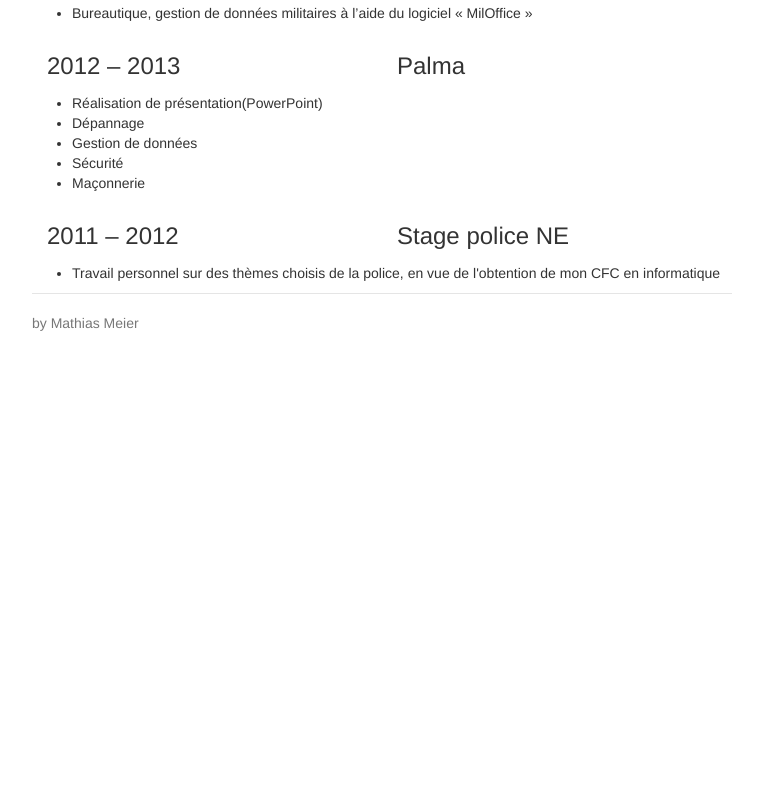
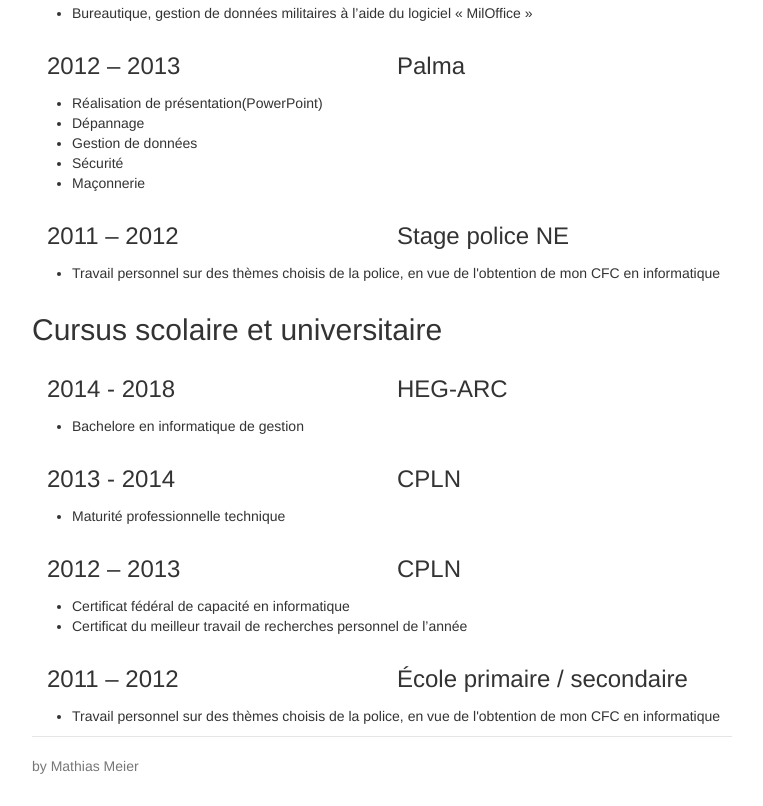
Before and after one commit to meiermathias/CV_Meier_Mathias, a website: page app/index.html in a window 1280 px wide. Shown: the part 803-1609 px from the top of the page, without its empty margins (258-1021 px from the left). Before the commit the page ends 1166 px from the top, so only its background shows below. Drawn offline with nearby package versions, Linux system fonts and the light colour scheme; files that its build step writes are made by us from their sources.

Commit message:
Ticket-3 : Add "Cursus" part in CV
Add a new « Cursus » part with 4 dates in the CV

```diff
--- a/app/index.html
+++ b/app/index.html
@@ -108,7 +108,44 @@
         </div>
       </div>
 
-
+      <div class="row Cursus">
+        <div class="col-lg-12">
+          <h2>Cursus scolaire et universitaire</h2>
+          <h3 class="col-lg-6">2014 - 2018</h3>
+          <h3 class="col-lg-6">HEG-ARC</h3>
+          <br/>
+          <br/>
+          <br/>
+          <ul>
+            <li>Bachelore en informatique de gestion</li>
+          </ul>
+          <h3 class="col-lg-6">2013 - 2014</h3>
+          <h3 class="col-lg-6">CPLN</h3>
+          <br/>
+          <br/>
+          <br/>
+          <ul>
+            <li>Maturité professionnelle technique</li>
+          </ul>
+          <h3 class="col-lg-6">2012 – 2013</h3>
+          <h3 class="col-lg-6">CPLN</h3>
+          <br/>
+          <br/>
+          <br/>
+          <ul>
+            <li>Certificat fédéral de capacité en informatique</li>
+            <li>Certificat du meilleur travail de recherches personnel de  l’année</li>
+          </ul>
+          <h3 class="col-lg-6">2011 – 2012</h3>
+          <h3 class="col-lg-6">École primaire / secondaire</h3>
+          <br/>
+          <br/>
+          <br/>
+          <ul>
+            <li>Travail personnel sur des thèmes choisis de la police, en vue de l'obtention de mon CFC en informatique</li>
+          </ul>
+        </div>
+      </div>
 
 
 
```
